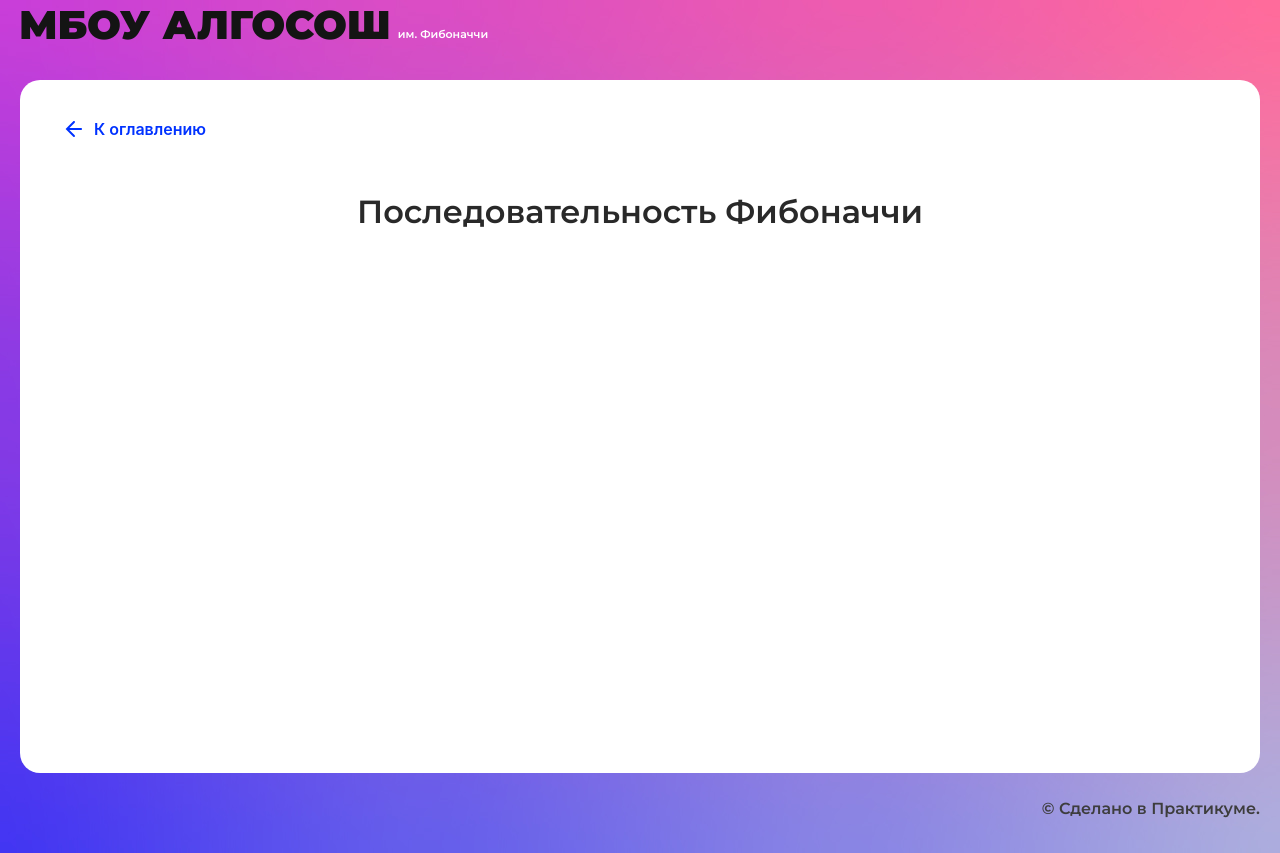
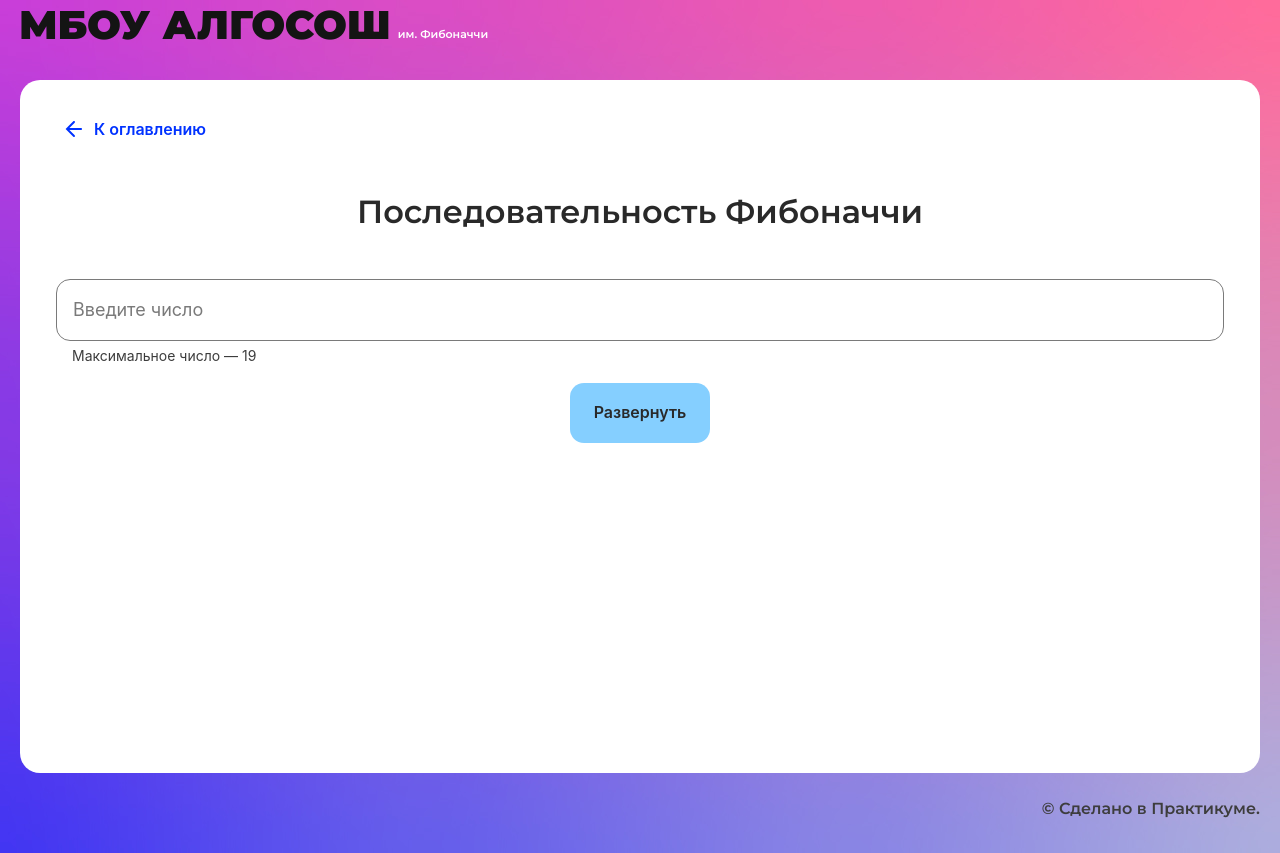
Before and after one commit to Aria1ink/algososh, a React (Create React App) app: page /fibonacci in a window 1280 px wide. Built offline with nearby package versions, Linux system fonts and the light colour scheme.

Commit message:
fibonacci

```diff
--- /dev/null
+++ b/src/components/fibonacci-page/fibonacci-page.module.css
@@ -0,0 +1,9 @@
+.container {
+  max-width: 100%;
+  display: flex;
+  flex-direction: row;
+  align-items: baseline;
+  justify-content: center;
+  flex-wrap: wrap;
+  gap: 16px;
+}
--- a/src/components/fibonacci-page/fibonacci-page.tsx
+++ b/src/components/fibonacci-page/fibonacci-page.tsx
@@ -1,10 +1,48 @@
-import React from "react";
+import React, { useState } from "react";
 import { SolutionLayout } from "../ui/solution-layout/solution-layout";
+import { Input } from "../ui/input/input";
+import { Button } from "../ui/button/button";
+import styles from "./fibonacci-page.module.css";
+import { Circle } from "../ui/circle/circle";
 
 export const FibonacciPage: React.FC = () => {
+  const [inputData, setInputData] = useState<string>('');
+  const [outData, setOutData] =  useState<number[]>([]);
+  const [isStarted, setIsStarted] = useState<boolean>(false);
+  const onChangeInput = (e: React.ChangeEvent<HTMLInputElement>) => {
+    setInputData(e.target.value)
+  }
+
+  const onClickButton = async () => {
+    setIsStarted(true);
+    const resultArray:number[] = [];
+    const number = Number(inputData);
+    if (!Number.isNaN(number) && number > 0) {
+      for (let i = 0; i <= number; i++) {
+        if (i < 2) {
+          i === 0 ? resultArray.push(0) : resultArray.push(1);
+        } else {
+          resultArray.push(resultArray[i - 2] + resultArray[i - 1])
+        }
+      }
+      setOutData(resultArray);
+    }
+    setIsStarted(false);
+  }
+
   return (
     <SolutionLayout title="Последовательность Фибоначчи">
-
+      <div className={styles.container}>
+        <Input placeholder="Введите число" type="number"  max={19} isLimitText={true} value={inputData} onChange={onChangeInput}/>
+        <Button text="Развернуть" onClick={onClickButton} isLoader={isStarted} />
+      </div>
+      <div className={styles.container}>
+        {outData && outData.map((element, index) => {
+          return(
+            <Circle letter={element.toString()} tail={index.toString()} key={index} />
+          )
+        })}
+      </div>
     </SolutionLayout>
   );
 };
--- a/src/components/string/string.tsx
+++ b/src/components/string/string.tsx
@@ -37,9 +37,9 @@ export const StringComponent: React.FC = () => {
       secondElement = inputData.length - i -1;
       tempArray[i].color = ElementStates.Modified;
       tempArray[secondElement].color = ElementStates.Modified;
-      await sleep(1500);
+      await sleep(1000);
       setOutData([...tempArray]);
-      await sleep(1500);
+      await sleep(1000);
       tempArray = switchElements(i, secondElement, tempArray);
       setOutData([...tempArray]);
     }
```
